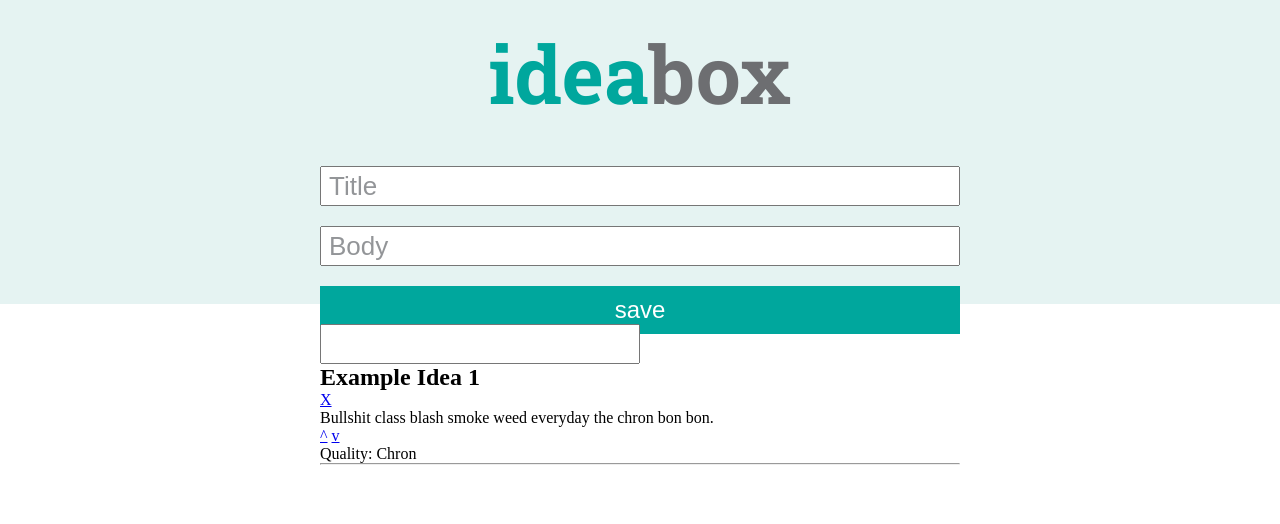
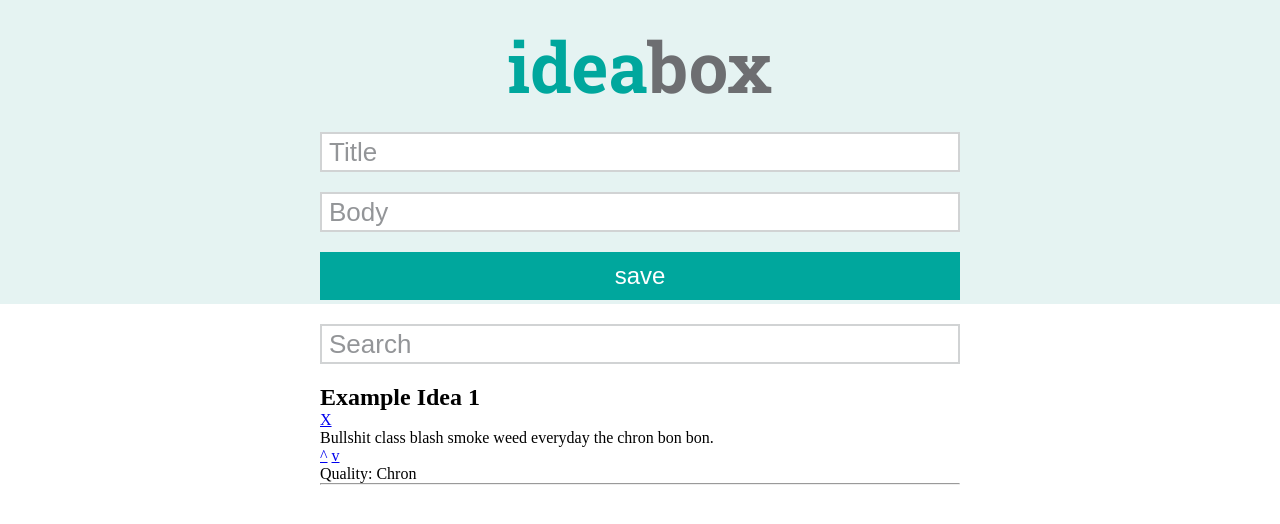
Before and after one commit to Vision-X/idea-box, a plain HTML site: page index.html in a window 1280 px wide. Drawn offline with Linux system fonts and the light colour scheme.

Commit message:
places search input outside of article placeholder, restyled search input, adjust h1 font size and margin

```diff
--- a/index.html
+++ b/index.html
@@ -21,10 +21,11 @@
   </section>
 
   <section class="idea-stage">
+    <form>
+      <input class="search" type="text" name="search" placeholder="Search">
+    </form>
+
     <article class="card">
-      <form>
-        <input class="search" type="text" name="search" >
-      </form>
       <h2 id="idea-title">Example Idea 1</h2>
       <a href="#" id="delete-btn">X</a>
       <p id="idea-content">Bullshit class blash smoke weed everyday the chron bon bon.</p>
--- a/style.css
+++ b/style.css
@@ -21,12 +21,34 @@ hr color:#D1D3D4*/
   /*padding: 10%;*/
   text-align: center;
 }
+
+#idea-box-wrappper {
+  margin: 0 25% 0 25%;
+}
+
+h1 {
+  font-family: 'Roboto Slab', serif;
+  font-weight: 700;
+  color: #00A79D;
+  font-size: 70px;
+  padding-top: 20px;
+}
+
+span {
+  color: #6D6E71;
+}
+
 input {
   font-size: 26px;
   height: 40px;
   margin-top: 20px;
+  border: 2px solid #d1d3d4;
+}
+
+.idea-input input {
   width: 50%;
 }
+
 input::placeholder {
   padding-left: 5px;
   color: #939598;
@@ -42,23 +64,22 @@ button {
   font-size: 24px;
 }
 
-#idea-box-wrappper {
-  margin: 0 25% 0 25%;
-}
+
+/*///// second section stylinng /////*/
 
 .idea-stage {
   padding: 0 25% 0 25%;
 }
 
-h1 {
-  font-family: 'Roboto Slab', serif;
-  font-weight: 700;
-  color: #00A79D;
-  font-size: 80px;
-  margin-bottom: 20px;
-  padding-top: 20px;
+.search {
+  width: 100%;
 }
 
-span {
-  color: #6D6E71;
+.search::placeholder {
+  color: #939598;
+  padding-left: 5px;
 }
+
+article {
+  margin-top: 20px;
+}
```
